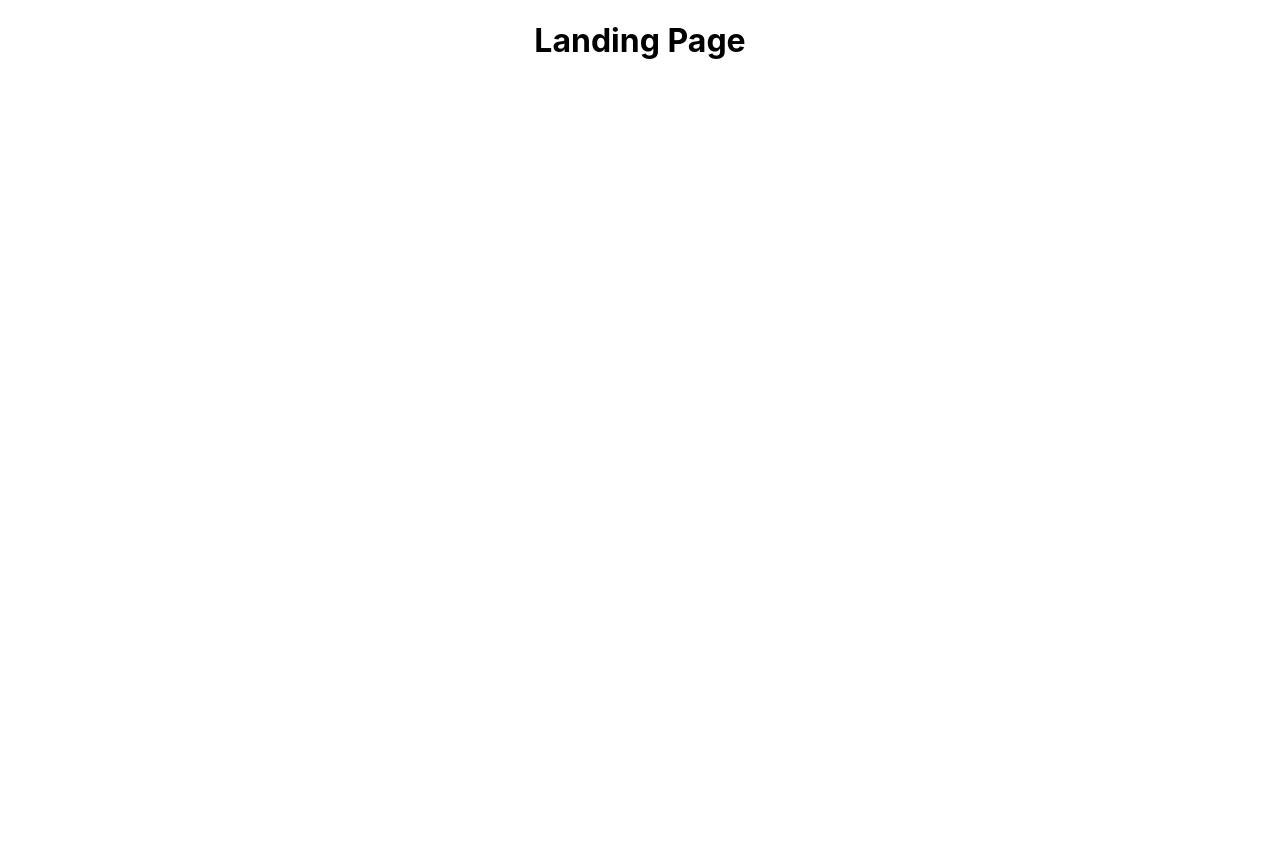
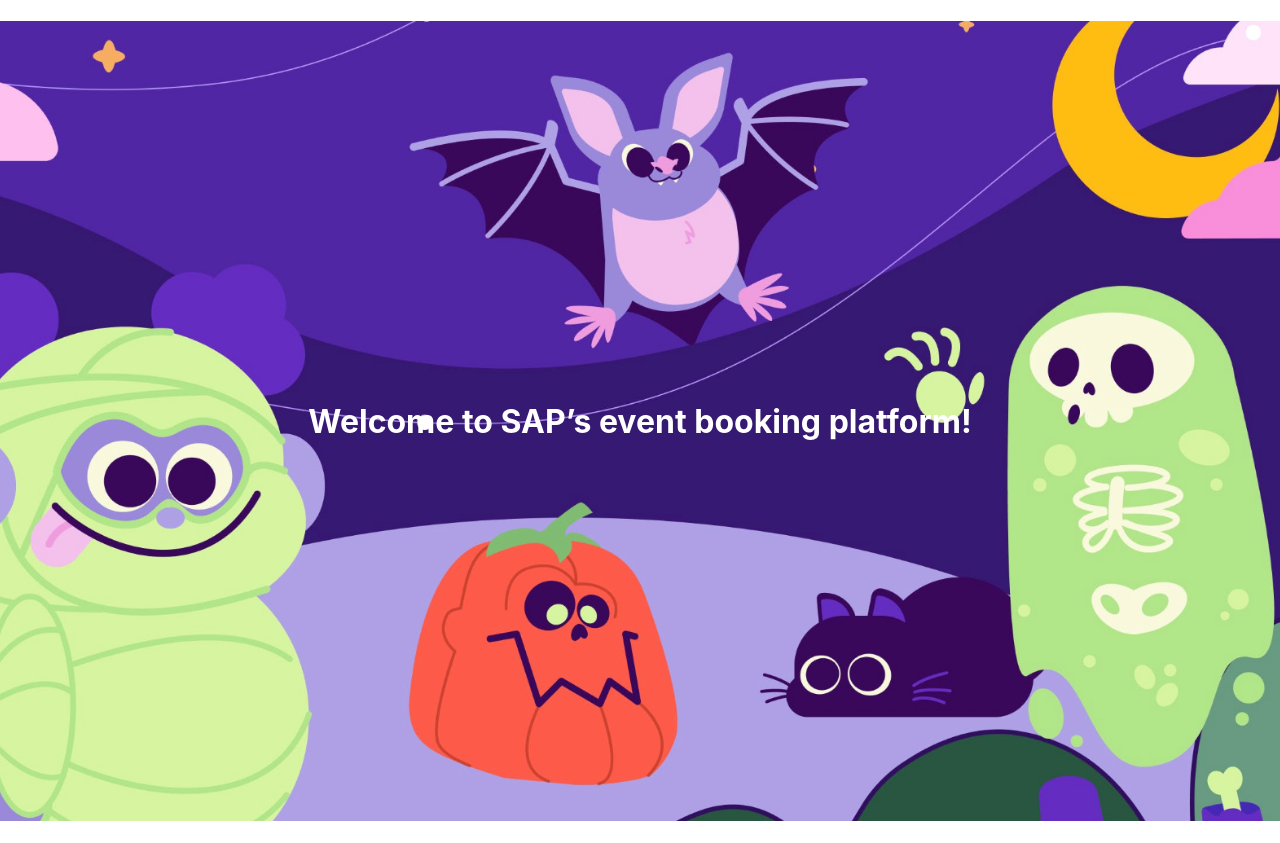
Before and after one commit to leeh1102/SUP-SAP-SAP-Hackathon-2022, a React (Create React App) app: page / in a window 1280 px wide. Before the commit the page ends 800 px from the top, so only its background shows below. Built offline with nearby package versions, Linux system fonts and the light colour scheme.

Commit message:
Complete LandingPageComponent

```diff
--- a/src/App.css
+++ b/src/App.css
@@ -1,38 +1,19 @@
-.App {
-  text-align: center;
+#landing-page {
+  background-image: url(./assets/background.png);
+  background-position: center;
+  background-repeat: no-repeat;
+  background-size: cover;
 }
 
-.App-logo {
-  height: 40vmin;
-  pointer-events: none;
-}
-
-@media (prefers-reduced-motion: no-preference) {
-  .App-logo {
-    animation: App-logo-spin infinite 20s linear;
-  }
-}
-
-.App-header {
-  background-color: #282c34;
-  min-height: 100vh;
+#landing-header {
+  color: white;
+  background-size: cover;
+  background-position: center;
+  background-repeat: no-repeat;
+  height: 100vh;
+  width: 100%;
   display: flex;
   flex-direction: column;
+  justify-content: center;
   align-items: center;
-  justify-content: center;
-  font-size: calc(10px + 2vmin);
-  color: white;
 }
-
-.App-link {
-  color: #61dafb;
-}
-
-@keyframes App-logo-spin {
-  from {
-    transform: rotate(0deg);
-  }
-  to {
-    transform: rotate(360deg);
-  }
-}
--- a/src/components/LandingPageComponent.js
+++ b/src/components/LandingPageComponent.js
@@ -2,8 +2,8 @@ import React from 'react';
 
 const LandingPageComponent = () => {
     return (
-        <div>
-            <h1>Landing Page</h1>
+        <div id="landing-page">
+            <h1 id="landing-header">Welcome to SAP’s event booking platform!</h1>
         </div>
     );
 }
```
Also changed, not shown: src/assets/background.png (added).
